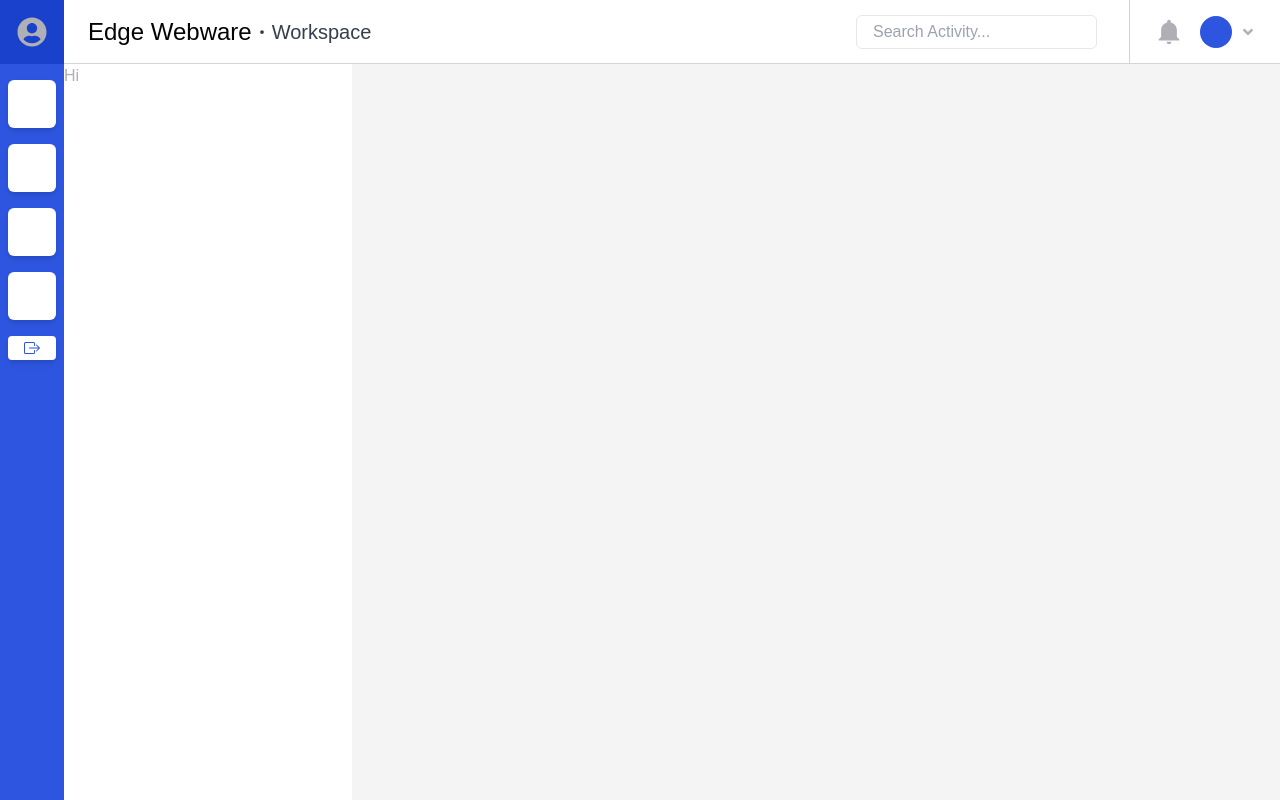
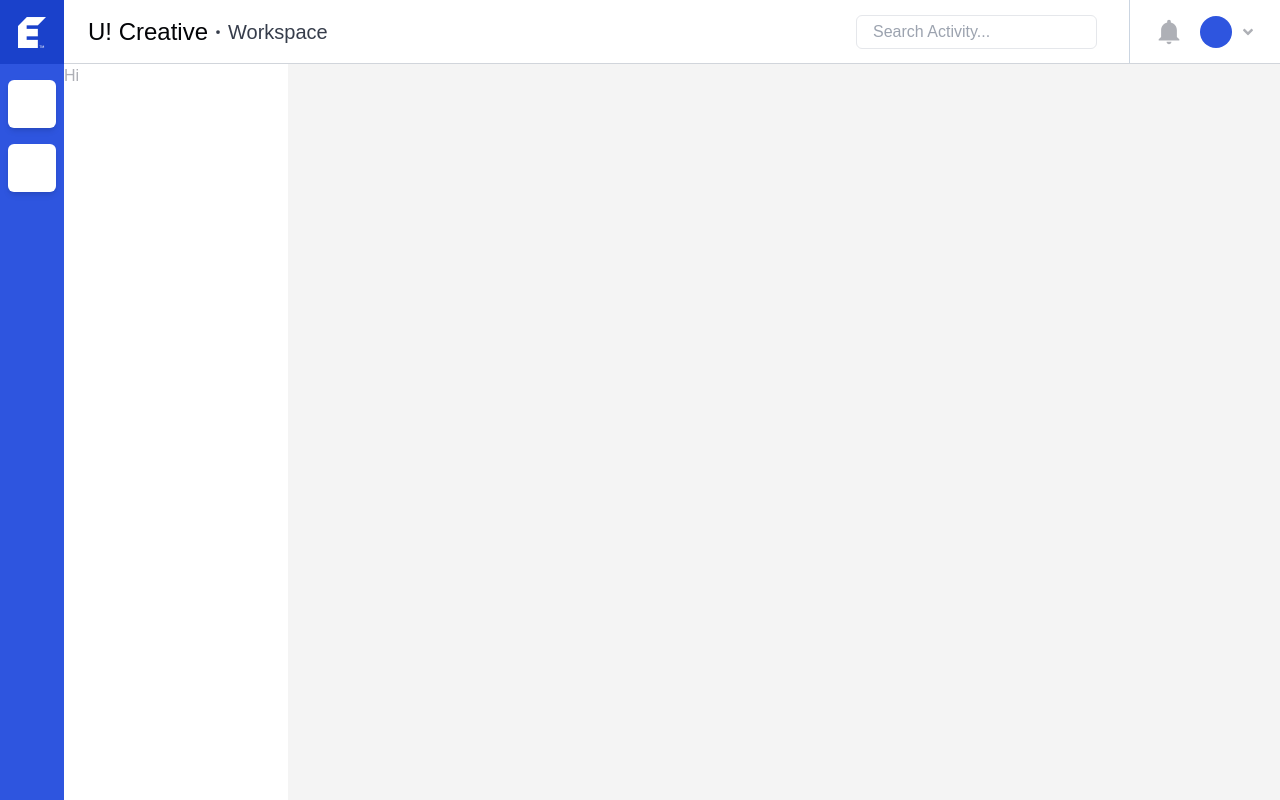
Before and after one commit to titusdmoore/change-management, a Next.js app: page / in a window 1280 px wide. Built offline with nearby package versions, Linux system fonts and the light colour scheme.

Commit message:
Refactored to work with workspaces. Data rework to nest projects inside clients

```diff
--- a/components/ProjectNavigation.tsx
+++ b/components/ProjectNavigation.tsx
@@ -1,8 +1,7 @@
 export default function ProjectNavigation(props: any) {
-  const shouldShrink: boolean = props.shouldShrink;
 
   return (
-    <div className={`h-full bg-white ${shouldShrink ? "w-16" : "w-72"}`}>
+    <div className="h-full bg-white w-56">
       <h1>Hi</h1>
     </div>
   );
--- a/components/ProjectWorkArea.tsx
+++ b/components/ProjectWorkArea.tsx
@@ -1,11 +1,10 @@
 import ProjectNavigation from "./ProjectNavigation";
 
 export default function ProjectWorkArea(props: any) {
-  const sideNavShouldShrink: boolean = props.sideNavShouldShrink;
 
   return (
     <div className="w-full h-full">
-      <ProjectNavigation shouldShrink={sideNavShouldShrink} />
+      <ProjectNavigation />
     </div>
   );
 }
--- a/components/SideNavigation.tsx
+++ b/components/SideNavigation.tsx
@@ -1,34 +1,28 @@
-import { FaUserCircle } from 'react-icons/fa';
-import { BsBoxArrowRight } from 'react-icons/bs';
+import ELogo from '../public/E_WHITE.png';
+import Image from 'next/image';
 
 export default function SideNavigation(props: any) {
-    const projects: any[] = props.projects;
-    const toggled: boolean = props.toggled;
-    const toggledHandler: any = props.toggledHandler;
+    const workspaces: any[] = props.workspaces;
+    const setActiveWorkspace = props.setActiveWorkspace;
 
     return (
-        <aside className={`bg-primary h-screen ${toggled ? "w-72" : "w-16"}`}>
+        <aside className="bg-primary h-screen w-16">
             <button className='w-full h-16 bg-primary-dark flex justify-center items-center child:hover:text-body'>
-                <FaUserCircle className='text-header text-3xl' />
+                <Image
+                  src={ELogo}
+                />
             </button>
             <div className="w-full flex flex-col items-center pt-4">
                 {
-                    projects.map((project, index) => {
+                    workspaces.map((workspace, index) => {
+                      console.log(workspace.id)
                         return (
-                            <button className={`w-full h-fit mb-4 flex items-center ${toggled ? 'px-8' : 'px-2'}`} key={project.projectName}>
+                            <button className='w-full h-fit mb-4 flex items-center px-2' key={workspace.name} onClick={setActiveWorkspace(workspace.id)}>
                                 <div className='w-12 min-w-[3rem] h-12 bg-white rounded-md shadow-md'></div>
-                                <span className={`text-header ml-4 text-left ${toggled ? "inline-block" : "hidden"}`}>{project.projectName}</span>
                             </button>
                         );
                     })
                 }
-                <div>
-                    <button className='bg-white px-4 py-1 rounded shadow-md' onClick={() => {
-                        toggledHandler(!toggled);
-                    }}>
-                        <BsBoxArrowRight className='text-primary' />
-                    </button>
-                </div>
             </div>
         </aside>
     );
--- a/pages/index.tsx
+++ b/pages/index.tsx
@@ -5,8 +5,7 @@ import MainNavigation from '../components/MainNavigation';
 import ProjectWorkArea from '../components/ProjectWorkArea';
 
 const Home: NextPage = () => {
-  const [ activeWorkspace, setActiveWorkspace ] = useState(1);
-  const [ sideNavToggled, setSideNavToggled ] = useState(false);
+  const [activeWorkspace, setActiveWorkspace] = useState(1);
 
   const getActiveWorkspace = (workspaceId: number, workspaces: any[]): any | null => {
     return workspaces.find(e => e.id === workspaceId);
@@ -18,6 +17,10 @@ const Home: NextPage = () => {
         "id": 1,
         "name": "Edge Webware",
         "description": "This is a description",
+        "clients": [
+          {
+            "clientId": 1,
+            "name": "Billy",
             "projects": [
               {
                 "projectId": 12,
@@ -27,6 +30,12 @@ const Home: NextPage = () => {
                 "projectId": 13,
                 "projectName": "Carbide"
               },
+            ]
+          },
+          {
+            "clientId": 5,
+            "name": "McAffee",
+            "projects": [
               {
                 "projectId": 15,
                 "projectName": "Kable Product Solutions"
@@ -38,18 +47,46 @@ const Home: NextPage = () => {
             ]
           },
           {
+            "clientId": 9,
+            "name": "Internal Projects",
+            "projects": [
+              {
+                "projectId": 66,
+                "projectName": "Change Management"
+              }
+            ]
+          }
+        ]
+      },
+      {
         "id": 2,
         "name": "U! Creative",
         "description": "This is a a text description",
+        "clients": [
+          {
+            "clientId": 32,
+            "name": "Hampton Fitness",
+            "projects": [
+              {
+                "projectId": 17,
+                "projectName": "McAir"
+              },
+            ]
+          },
+          {
+            "clientId": 12,
+            "name": "Breat Oakley",
             "projects": [
               {
                 "projectId": 14,
                 "projectName": "MarFlex Supplies"
               },
               {
-            "projectId": 17,
-            "projectName": "McAir"
+                "projectId": 19,
+                "projectName": "MarFlex Construction"
               },
+            ]
+          }
         ]
       }
     ]
@@ -57,17 +94,10 @@ const Home: NextPage = () => {
 
   return (
     <main className='flex flex-row'>
-      <SideNavigation projects={
-        getActiveWorkspace(activeWorkspace, data.workspaces).projects
-          ? getActiveWorkspace(activeWorkspace, data.workspaces).projects
-          : {}
-      }
-      toggled={ sideNavToggled }
-      toggledHandler={ setSideNavToggled }
-      />
+      <SideNavigation workspaces={data.workspaces} setActiveWorkspace={setActiveWorkspace} />
       <div className='w-full h-screen overflow-hidden'>
         <MainNavigation workspace={getActiveWorkspace(activeWorkspace, data.workspaces)} />
-        <ProjectWorkArea sideNavShouldShrink={sideNavToggled} />
+        <ProjectWorkArea />
       </div>
     </main>
   );
```
Also changed, not shown: public/E_WHITE.png (added). Lines whose indentation alone changed are shown as unchanged.
